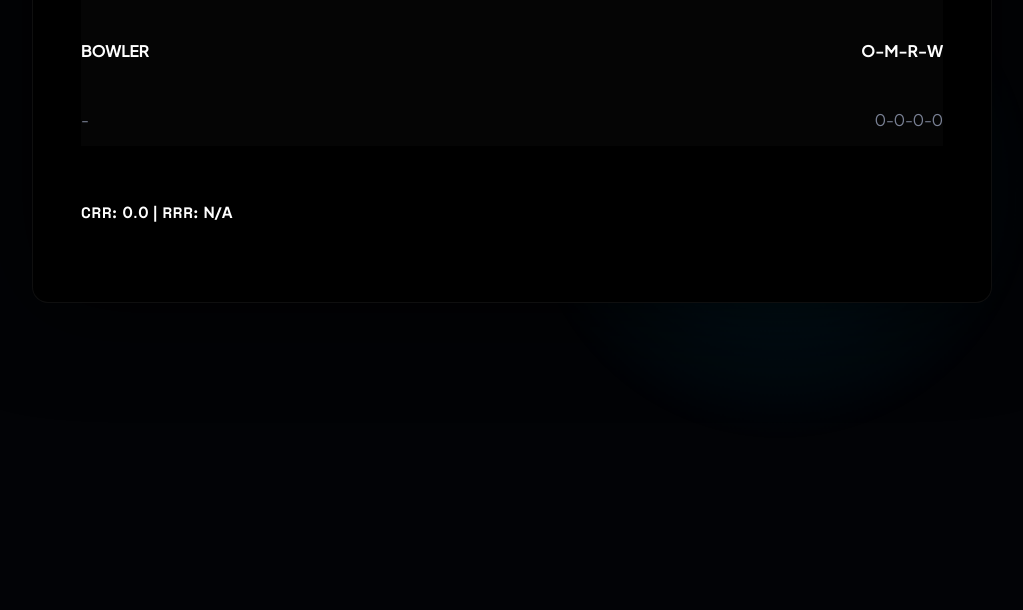
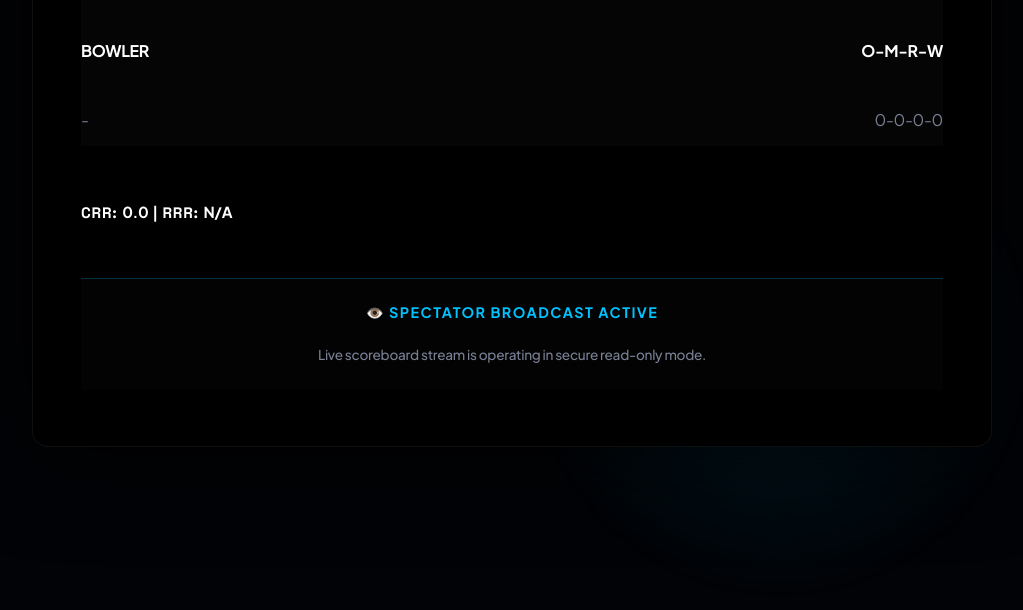
Before and after one commit to SohamMedley/CricStatsV2, a Flask app: page /scorecard/1 in a window 1280 px wide. Shown: the part 679-1289 px from the top of the page, without its empty margins (128-1151 px from the left). Before the commit the page ends 982 px from the top, so only its background shows below. Run offline with Flask 3, Linux system fonts and the light colour scheme.

Commit message:
Update scorecard.html

```diff
--- a/frontend/templates/scorecard.html
+++ b/frontend/templates/scorecard.html
@@ -79,9 +79,15 @@
             </div>
 
             <!-- Replay Engine Transaction Recovery Lever -->
-            <button class="secondary btn-full-width" onclick="submitUndoTransactionRequest()">
+            <button class="secondary btn-full-width" style="margin-top: 14px;" onclick="submitUndoTransactionRequest()">
                 ↺ UNDO LAST BALL DELIVERY
             </button>
+        </div>
+        {% else %}
+        <!-- SPECTATOR READ-ONLY VIEW: Displayed when admin_view evaluates to False -->
+        <div class="bento-card full-width" style="text-align: center; padding: 24px 0; border-top: 1px solid rgba(0, 194, 255, 0.25); background: rgba(255, 255, 255, 0.01);">
+            <span class="captain-badge" style="color: var(--electric-blue); font-size: 0.9rem; font-weight: 700; letter-spacing: 0.1em; text-transform: uppercase;">👁️ Spectator Broadcast Active</span>
+            <p class="card-sub-label" style="font-size: 0.85rem; margin-top: 6px; color: var(--text-dim);">Live scoreboard stream is operating in secure read-only mode.</p>
         </div>
         {% endif %}
 
```
